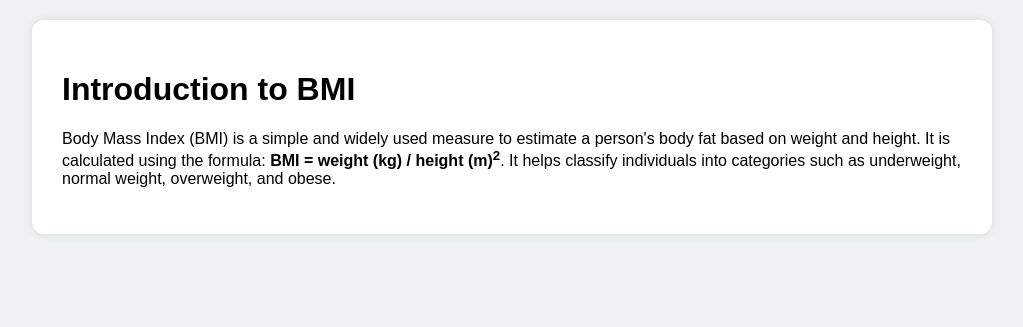
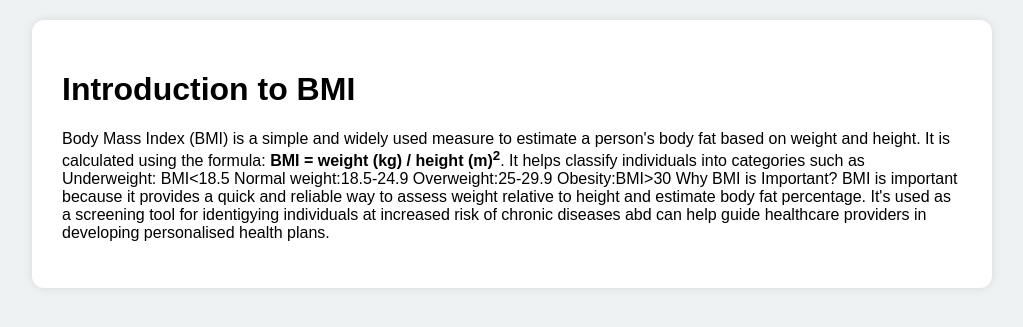
Before and after one commit to Dhanushka17/healthcheck, a Flask app: page /introduction in a window 1280 px wide. Shown: the part 48-375 px from the top of the page, without its empty margins (128-1151 px from the left). Run offline with Flask 3, Linux system fonts and the light colour scheme.

```diff
--- a/templates/intro.html
+++ b/templates/intro.html
@@ -4,6 +4,14 @@
 <p>
     Body Mass Index (BMI) is a simple and widely used measure to estimate a person's body fat based on weight and height.
     It is calculated using the formula: <strong>BMI = weight (kg) / height (m)<sup>2</sup></strong>. It helps classify individuals
-    into categories such as underweight, normal weight, overweight, and obese.
+    into categories such as
+    Underweight: BMI<18.5
+    Normal weight:18.5-24.9
+    Overweight:25-29.9
+    Obesity:BMI>30
+    Why BMI is Important?
+    BMI is important because it provides a quick and reliable way to assess weight relative to height and estimate body fat percentage.
+    It's used as a screening tool for identigying individuals at increased risk of chronic diseases abd can help guide healthcare providers in developing personalised health plans.
+
 </p>
 {% endblock %}
```
